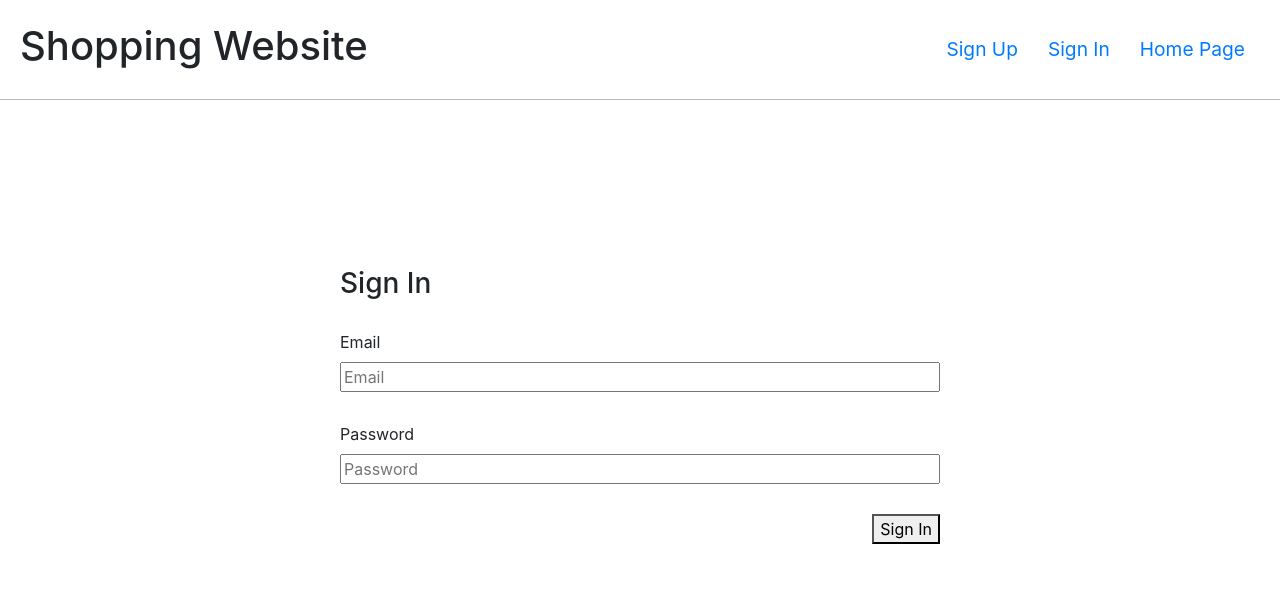
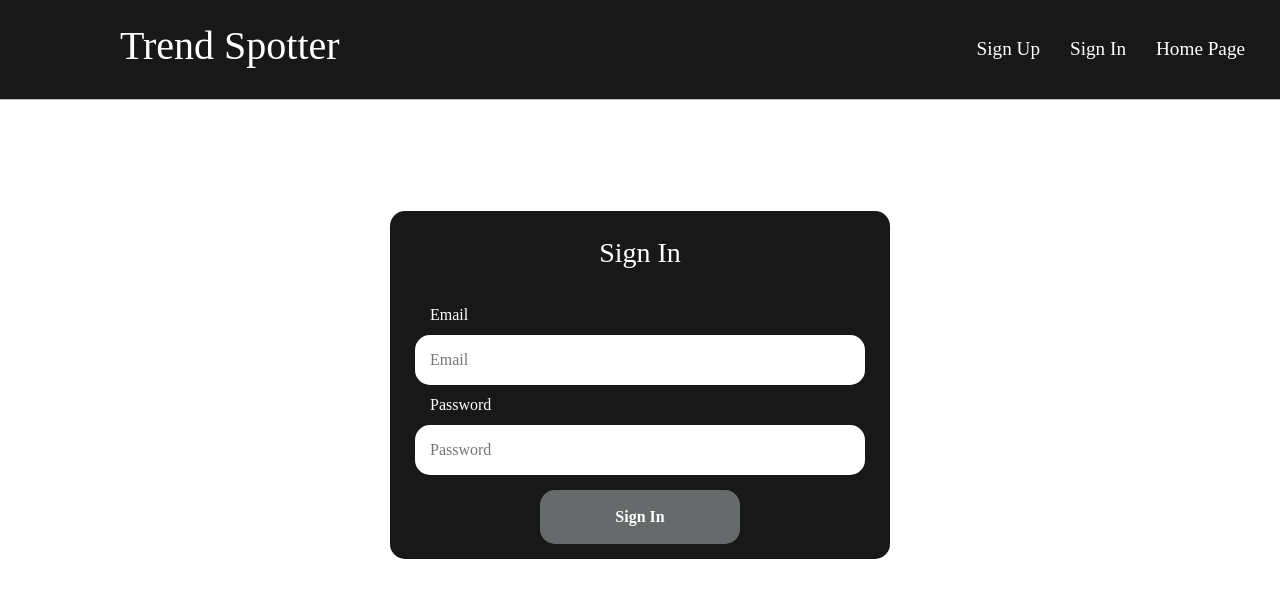
Before and after one commit to Muneerabinhotan/project4, a React app: page /#/sign-in in a window 1280 px wide. Shown: the top 598 px of the page. Built offline with nearby package versions, Linux system fonts and the light colour scheme.

Commit message:
Add styling to the website

```diff
--- a/src/App.js
+++ b/src/App.js
@@ -22,7 +22,8 @@ class App extends Component {
       user: null,
       alerts: [],
       products: [],
-      productIds: []
+      productIds: [],
+      cart:[]
 
     }
   }
@@ -59,7 +60,7 @@ setProductId = (id) =>{
           <AlertDismissible key={index} variant={alert.type} message={alert.message} />
         ))}
         <main className="container">
-          <Route path='/sign-up' render={() => (
+          <Route  path='/sign-up' render={() => (
             <SignUp alert={this.alert} setUser={this.setUser} />
           )} />
           <Route path='/sign-in' render={() => (
--- a/src/App.scss
+++ b/src/App.scss
@@ -2,7 +2,9 @@ $success: #c7f282;
 $warning: #f1e681;
 $error: #f08181;
 $charcoal: #ccc;
-
+body{
+  font-family: 'Times New Roman', Times, serif;
+}
 .flash-success,
 .flash-warning,
 .flash-error {
@@ -26,23 +28,96 @@ $charcoal: #ccc;
 }
 
 .flash-error {
-  background-color: $error;
-}
+  background-color: $error;}
 
 .auth-form {
   display: flex;
   flex-direction: column;
   justify-content: center;
-  margin: 15% auto 0;
-  max-width: 600px;
+  margin: 10% auto 0;
+  max-width: 500px;
+  border-radius: 15px;
+	background-color:rgb(24,24,24);
+  font-family: 'Times New Roman', Times, serif;
+  cursor: pointer;
+  color: white;
+}
+  h3{
+    margin-bottom: 5%;
+    margin-top: 5%;
+    text-align: center;
+  }
+  label{
+    margin-bottom: 5%;
+    padding: 8px 15px;
+    margin: auto 25px;
 
-  h3,
+  }
   input {
     margin-bottom: 5%;
+    border: 0;
+    display: block;
+    height: 50px;
+    padding: 8px 15px;
+    border-radius: 15px;
+    margin: auto 25px;
   }
-
   button {
     align-self: flex-end;
     max-width: 200px;
-  }
+    text-align: center;
+    background-color: rgba(105, 109, 110, 0.979);
+			color: white;
+			border:0;
+			border-radius: 15px;
+			display: block;
+			margin: 15px auto;
+			padding: 15px 45px;
+			width: 100%;
+			font-weight: bold;
+      cursor: pointer;
+
+			&:hover {
+				transition: all .3s ease;
+        background-color: whitesmoke;
+        color:black;
+			}
+		}
+.bttn{
+  margin-left: 4px;
+
+
 }
+.productsContainer{
+  display:inline-block;
+  justify-content: center;
+  text-align: center;
+  margin-left:100px;
+  margin-top: 20px;
+}
+
+.image{
+  float: left;
+  padding: 10px;
+}
+.titles{
+  padding: 6px;
+  margin-top: 10px;
+  text-align: left;
+
+}
+
+header{
+  color: white;
+  // background-color: rgba(5, 19, 26, 0.979);
+  background-color: #181818		;
+  font-family: 'Times New Roman', Times, serif;
+}
+h1{
+  margin-left: 100px;
+  font-family: 'Girassol', cursive;
+}
+
+a {
+  color: #FFF;
+}
--- a/src/auth/components/ProductComponent/Product.js
+++ b/src/auth/components/ProductComponent/Product.js
@@ -9,37 +9,34 @@ class Product extends Component{
     };
 
     setProductId = (e) => {
-        console.log(this.props.id)
+        console.log('setProductId', this.props.id)
         e.preventDefault();
         this.props.setProductId(this.props.id);
     };
     render() {
         return (
-            <div className='product'>
-                <h2>{this.props.name}</h2>
-                <sub>{this.props.description}</sub>
-                <p>
-                    {this.props.price}
+            <div className='productsContainer'>
+                <img className="image" src={this.props.image} height="320" width="250" alt="item" />
+                <h6 className="titles"> <strong>Name:</strong><br/>{this.props.name}</h6>
+
+                <p className="titles"><strong>Description:</strong><br/>
+                {this.props.description}</p>
+                <p className="titles" >
+                    <strong>Price: $</strong>{this.props.price}
                 </p>
-                <img src={this.props.image} alt="Logo" />
-
+                {this.props.user ?
+                this.props.user.userRole === 'Admin' ?
+                <Link className="btn btn-dark bttn" to={{
+                    pathname: "/update-product",
+                    state: { info: this.props.product }
+                    }}> Update Product</Link>
+                :false
+            :false}
 
                 {this.props.user ?
                 this.props.user.userRole === 'Admin' ?
-
-                <Link
-                    to={{
-                        pathname: "/update-product",
-                        state: { info: this.props.product }
-                    }}
-                    >
-                Update Product</Link>
-                : false
-            :false}
-                {this.props.user ?
-                this.props.user.userRole === 'Admin' ?
-                <a href='/home' onClick={this.deleteProducts}>Delete Product</a>
-                : <button onClick={this.setProductId} > Add to Cart</button>
+                <button className="btn btn-dark bttn" onClick={this.deleteProducts}>Delete Product</button>
+                : <button className="btn btn-dark bttn" onClick={this.setProductId} > Add to Cart</button>
             :false}
             </div>
         );
--- a/src/auth/components/SignIn.js
+++ b/src/auth/components/SignIn.js
@@ -26,7 +26,7 @@ class SignIn extends Component {
     signIn(this.state)
       .then(res => setUser(res.data.user))
       .then(() => alert(messages.signInSuccess, 'success'))
-      .then(() => history.push('/'))
+      .then(() => history.push('/home'))
       .catch(error => {
         console.error(error)
         this.setState({ email: '', password: '' })
--- a/src/auth/components/SignOut.js
+++ b/src/auth/components/SignOut.js
@@ -10,7 +10,7 @@ class SignOut extends Component {
 
     signOut(user)
       .finally(() => alert(messages.signOutSuccess, 'success'))
-      .finally(() => history.push('/'))
+      .finally(() => history.push('/home'))
       .finally(() => clearUser())
   }
 
--- a/src/auth/components/SignUp.js
+++ b/src/auth/components/SignUp.js
@@ -28,7 +28,7 @@ class SignUp extends Component {
       .then(() => signIn(this.state))
       .then(res => setUser(res.data.user))
       .then(() => alert(messages.signUpSuccess, 'success'))
-      .then(() => history.push('/'))
+      .then(() => history.push('/home'))
       .catch(error => {
         console.error(error)
         this.setState({ email: '', password: '', passwordConfirmation: '' })
--- a/src/header/Header.js
+++ b/src/header/Header.js
@@ -5,12 +5,12 @@ import './Header.scss'
 
 const authenticatedOptions = (role)=>{
   return (<React.Fragment>
-    <Link to="/change-password">Change Password</Link>
-    <Link to="/sign-out">Sign Out</Link>
     {role === 'Admin'
     ? <Link to="/add-product">Add Product</Link>
   :false
   }
+    <Link to="/change-password">Change Password</Link>
+    <Link to="/sign-out">Sign Out</Link>
 
   </React.Fragment>
   )}
@@ -30,7 +30,8 @@ const alwaysOptions = (
 
 const Header = ({ user }) => (
   <header className="main-header">
-    <h1>Shopping Website</h1>
+  {/* <img className="image" src={"https://cdn3.vectorstock.com/i/1000x1000/81/67/diamond-jewelry-luxury-icon-on-white-background-vector-28078167.jpg"} height="100" width="100" alt="Logo" /> */}
+    <h1>Trend Spotter</h1>
     <nav>
       { user && <span>Welcome, {user.email}</span>}
       { user ? authenticatedOptions(user.userRole) : unauthenticatedOptions }
--- a/src/header/Header.scss
+++ b/src/header/Header.scss
@@ -1,4 +1,5 @@
 $charcoal: #bbb;
+
 
 .main-header {
   align-items: center;
```
